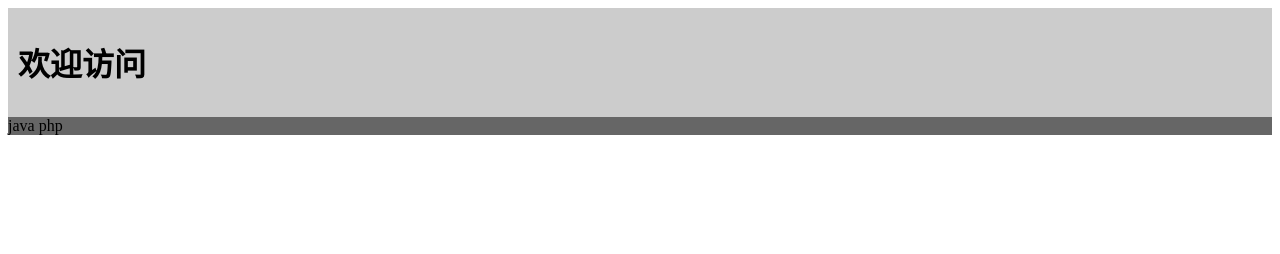
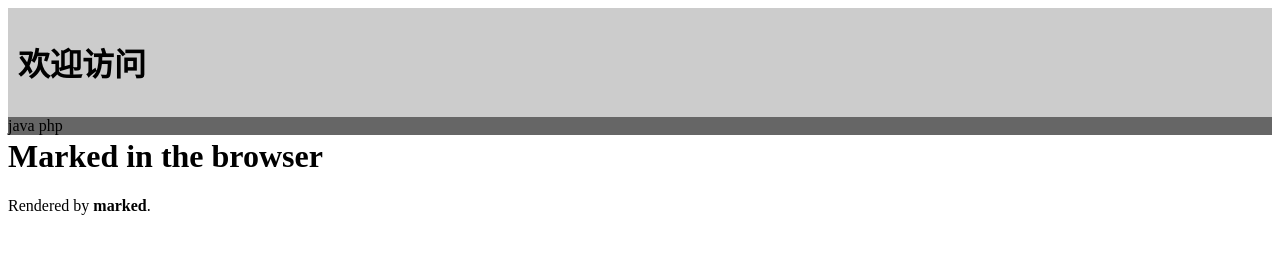
Before and after one commit to kenvins/kenvins.github.io, a plain HTML site: page index.html in a window 1280 px wide. Drawn offline with nearby package versions, Linux system fonts and the light colour scheme.

Commit message:
Update index.html

```diff
--- a/index.html
+++ b/index.html
@@ -46,6 +46,7 @@
 
     <div id="content"></div>
   <script src="https://cdn.jsdelivr.net/npm/marked/marked.min.js"></script>
+     <script src="./lib/marked.js"></script>
   <script>
     document.getElementById('content').innerHTML =
       marked('# Marked in the browser\n\nRendered by **marked**.');
```
